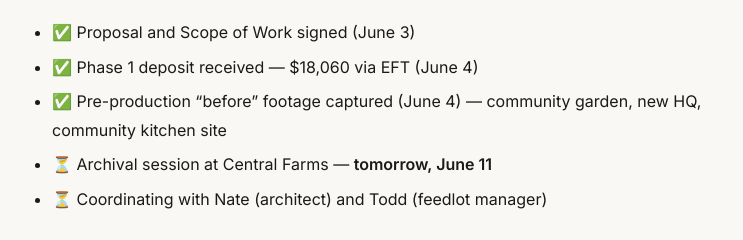
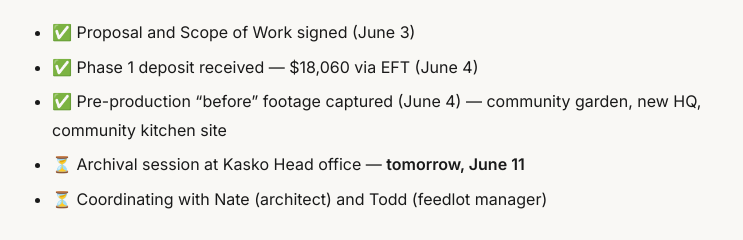
Before and after one commit to mwarf/coalbanks-portal, an Astro site: page /kasko-cattle in a window 1280 px wide. Shown: the part 1522-1762 px from the top of the page, without its empty margins (268-1011 px from the left). Built offline with nearby package versions, Linux system fonts and the light colour scheme; Astro itself is replaced by a stand-in of ours.

Commit message:
vault: 2026-06-10 15:13:30
Affected files:
src/content/portal/kasko-cattle/index.md

```diff
--- a/src/content/portal/kasko-cattle/index.md
+++ b/src/content/portal/kasko-cattle/index.md
@@ -40,7 +40,7 @@ The story arc spans three generations — Les & Betty's generation, Ryan & his s
 - ✅ Proposal and Scope of Work signed (June 3)
 - ✅ Phase 1 deposit received — $18,060 via EFT (June 4)
 - ✅ Pre-production "before" footage captured (June 4) — community garden, new HQ, community kitchen site
-- ⏳ Archival session at Central Farms — **tomorrow, June 11**
+- ⏳ Archival session at Kasko Head office — **tomorrow, June 11**
 - ⏳ Coordinating with Nate (architect) and Todd (feedlot manager)
 
 ## Next Step for You
```
